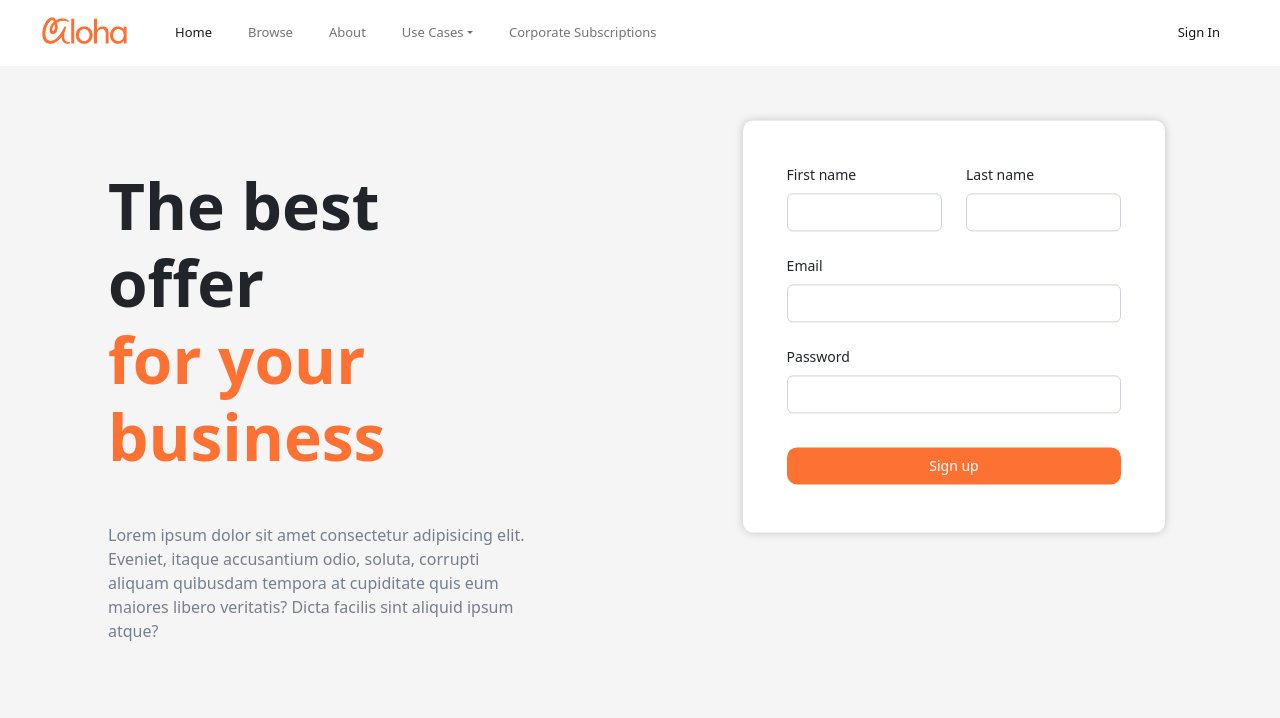
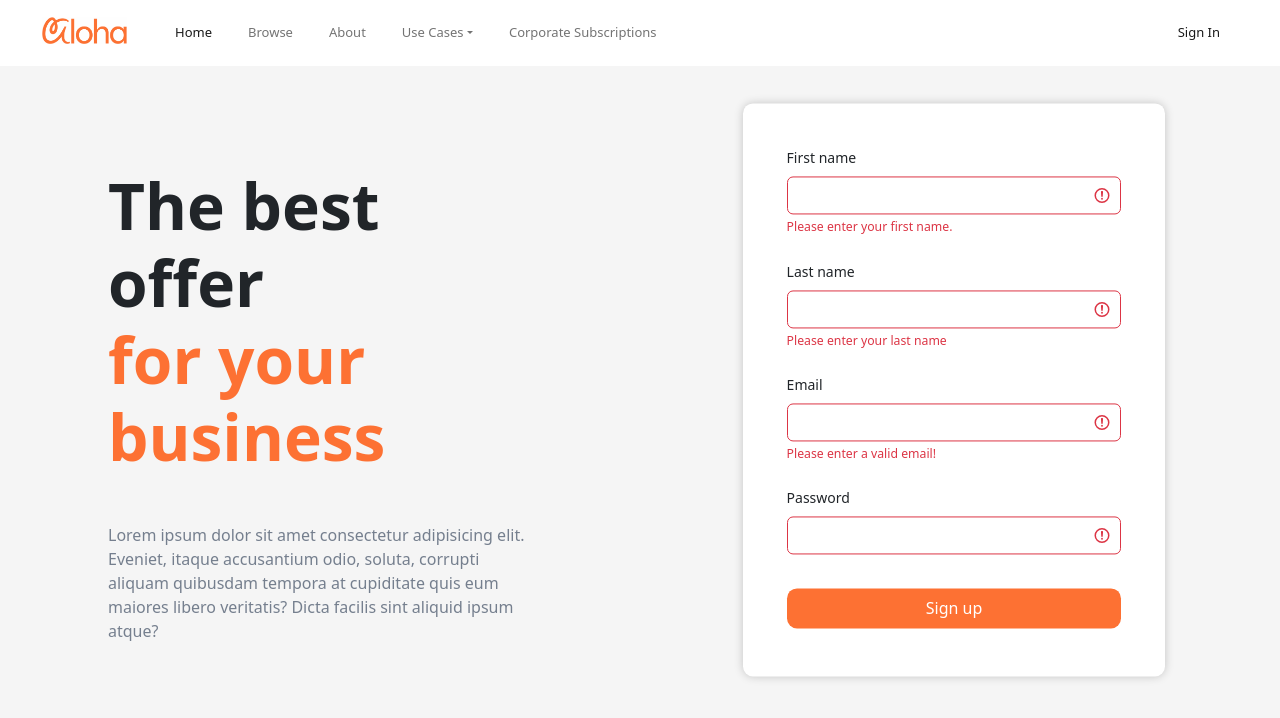
Before and after one commit to darylyoon/alohaapp.io, a React (Create React App) app: page /login in a window 1280 px wide. Shown: the top 718 px of the page. Built offline with nearby package versions, Linux system fonts and the light colour scheme.

Commit message:
Update login.jsx

```diff
--- a/src/pages/login.jsx
+++ b/src/pages/login.jsx
@@ -1,4 +1,4 @@
-import React from "react";
+import React, { useState } from "react";
 import {
     MDBBtn,
     MDBContainer,
@@ -8,11 +8,27 @@ import {
     MDBCardBody,
     MDBInput,
     MDBCheckbox,
-    MDBIcon
+    MDBIcon,
+    MDBValidation,
+    MDBValidationItem,
+    MDBInputGroup
   }
   from 'mdb-react-ui-kit';
 
-function Login() {
+
+export default function Login() {
+  const [formValue, setValues] = useState({
+    fname: '',
+    lname: '',
+    email: '',
+    password: '',
+  });
+  const onChange = (e) => {
+    setValues({
+      formValue,
+      [e.target.name]: e.target.value,
+    });
+  };
     return (
     <MDBContainer fluid className='p-4 login' >
 
@@ -39,25 +55,60 @@ function Login() {
           <MDBCard className='my-5'>
             <MDBCardBody className='p-1'>
 
-              <MDBRow>
-                <MDBCol col='6'>
+              <MDBValidation isValidated>
+                <MDBValidationItem col='6' invalid feedback='Please enter your first name.'>
                     <label for='form1' className='form-label'>First name</label>
-                  <MDBInput wrapperClass='mb-4' id='form1' type='text'/>
-                </MDBCol>
+                  <MDBInput
+                  wrapperClass='mb-4'
+                  id='form1'
+                  name="fname"
+                  value = {formValue.fname}
+                  onChange = {onChange}
+                  required
+                  />
+                </MDBValidationItem>
 
-                <MDBCol col='6'>
+                <MDBValidationItem col='6' invalid feedback='Please enter your last name'>
                 <label for='form2' className='form-label'>Last name</label>
-                  <MDBInput wrapperClass='mb-4' id='form2' type='text'/>
-                </MDBCol>
-              </MDBRow>
+                  <MDBInput
+                  wrapperClass='mb-4'
+                  id='form2'
+                  name="lname"
+                  value={formValue.lname}
+                  onChange={onChange}
+                  required
+                  />
+                </MDBValidationItem>
 
+              <MDBValidationItem invalid feedback='Please enter a valid email!'>
               <label for='form3' className='form-label'>Email</label>
-              <MDBInput wrapperClass='mb-4'  id='form3' type='email'/>
+              <MDBInput
+              wrapperClass='mb-4'
+              id='form3'
+              name="email"
+              type='email'
+              value={formValue.email}
+              onChange={onChange}
+              required
+              />
+              </MDBValidationItem>
 
+              <MDBValidationItem valid>
               <label for='form4' className='form-label'>Password</label>
-              <MDBInput wrapperClass='mb-4'  id='form4' type='password'/>
+              <MDBInput
+              wrapperClass='mb-4'
+              id='form4'
+              name="password"
+              type='password'
+              value={formValue.password}
+              onChange={onChange}
+              required
+              />
+              </MDBValidationItem>
 
-              <button className='w-100 mb-1 loginbtn' size='md'>Sign up</button>
+              <MDBBtn className='w-100 mb-1 loginbtn' size='md' type="submit">Sign up</MDBBtn>
+
+              </MDBValidation>
 
             </MDBCardBody>
           </MDBCard>
@@ -70,4 +121,4 @@ function Login() {
     );
 }
 
-export default Login;
+// export default Login;
```
